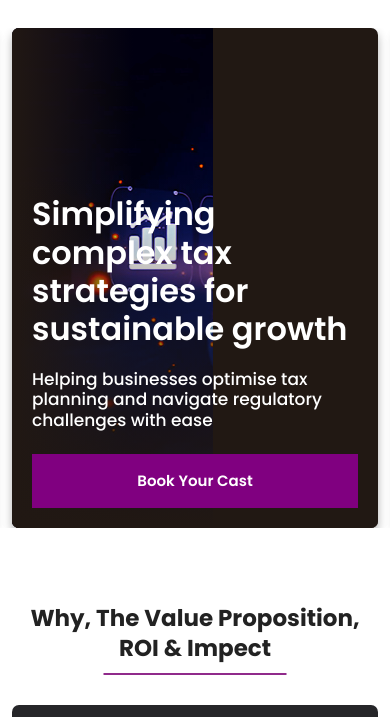
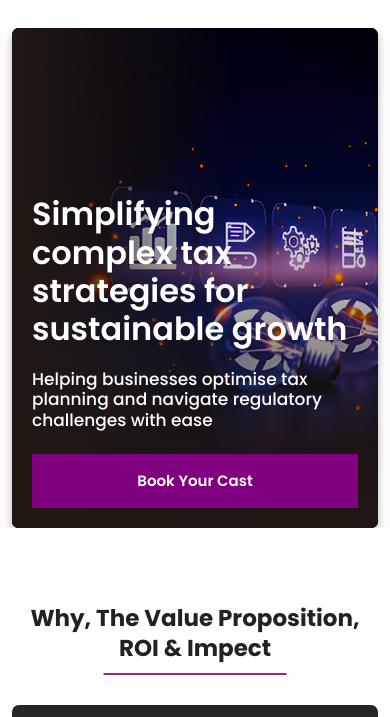
Before and after one commit to TimerniDevelopers/ICPFunnel, a plain HTML site: page index.html in a window 390 px wide. Shown: the part 102-819 px from the top of the page. Drawn offline with nearby package versions, Linux system fonts and the light colour scheme; a script that the page names is missing.

Commit message:
first commit

```diff
--- a/assets/css/responsive.css
+++ b/assets/css/responsive.css
@@ -107,6 +107,10 @@
   width: 100%;
   background: linear-gradient(to top, #211813, transparent);
 }
+.banner-wrapper .right-wrap {
+  flex: 0 0 100%;
+  max-width: 100%;
+}
 }
   @media (max-width: 575px) {
   .roi-s-item-cont h5 br{
```
